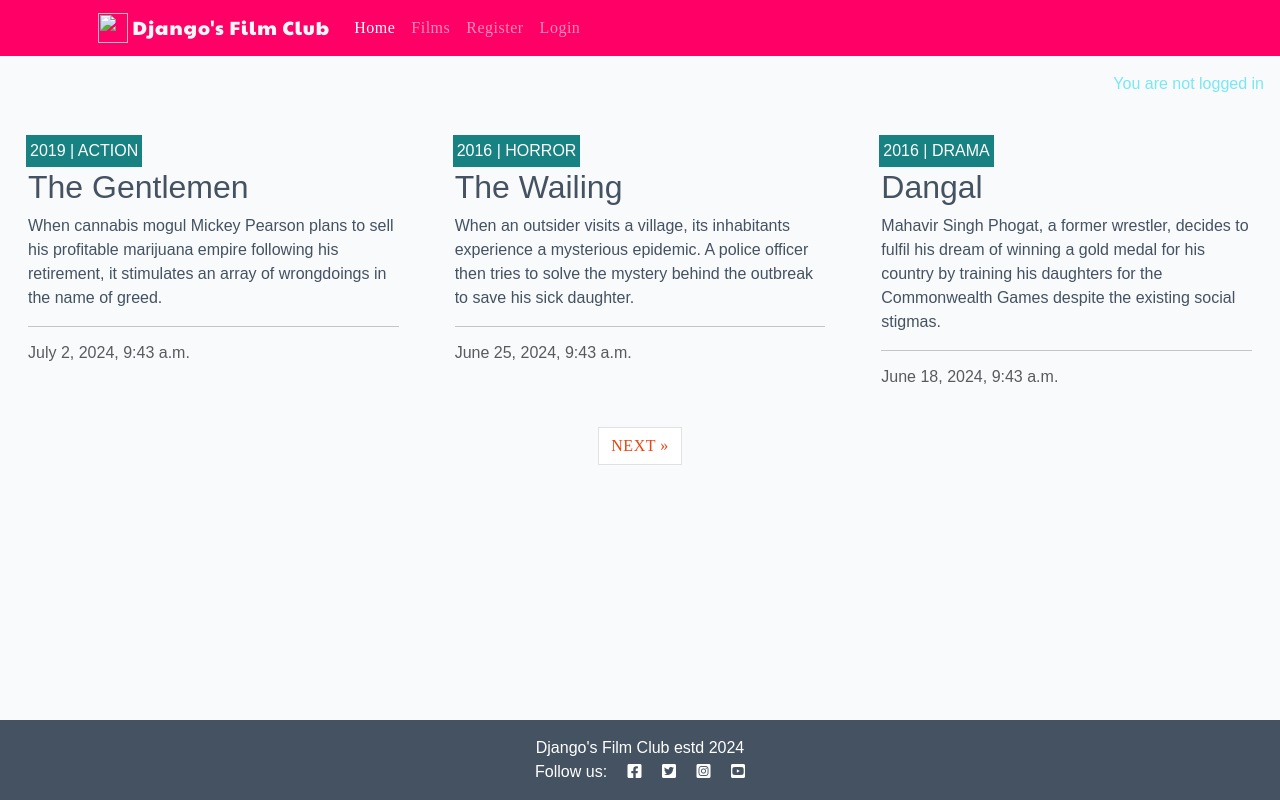
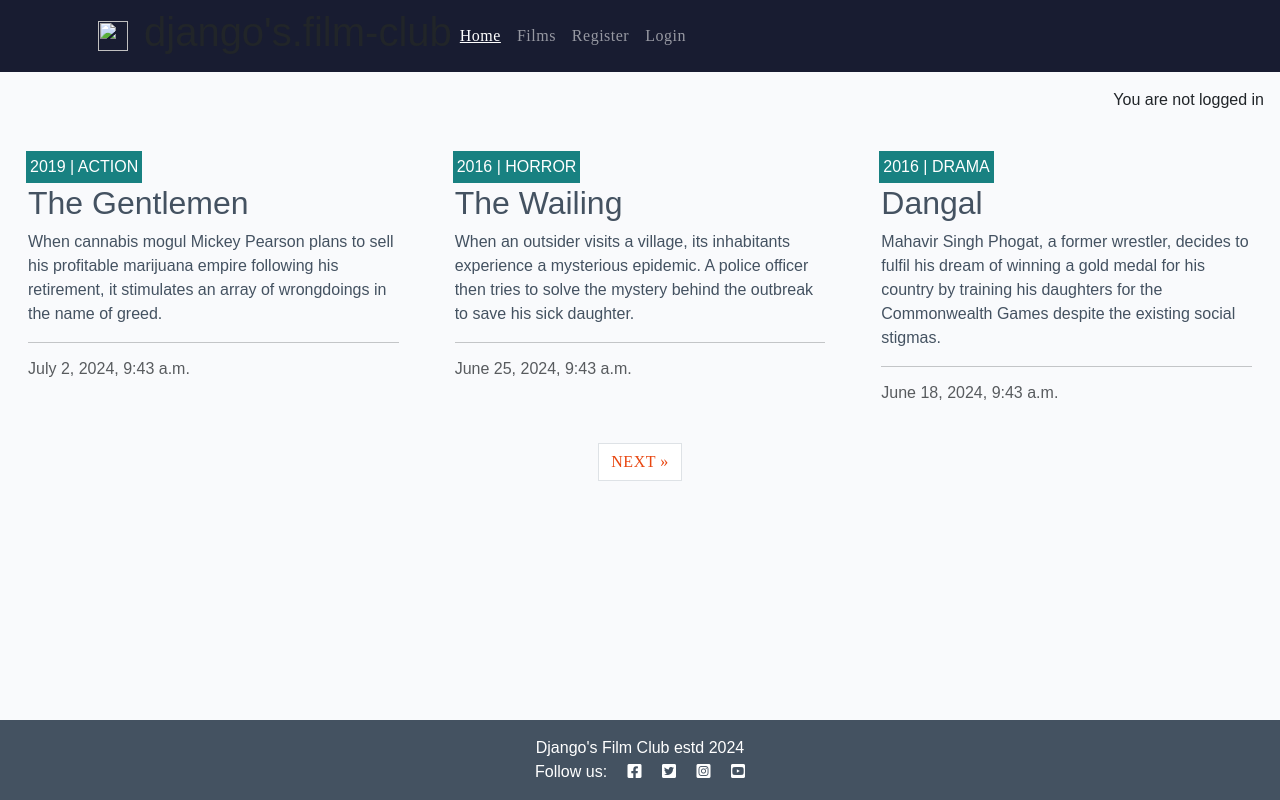
Before and after one commit to StringerMus/django-film-club, a Django app: page / in a window 1280 px wide. Run offline with Django 4.2, Linux system fonts and the light colour scheme; data comes from the database, SQL or seed files in the repository; some web fonts are replaced.

Commit message:
Edit css for base.html elements.

```diff
--- a/static/css/style.css
+++ b/static/css/style.css
@@ -13,7 +13,7 @@ body {
     text-align: ;
     font-family: "Hind Madurai", sans-serif;
     letter-spacing: 0px;
-    color: rgb(122, 231, 244);
+    color: #fgb17a;
 }
 
 /*navbar*/
@@ -26,7 +26,7 @@ body {
 }
 
 .navbar{
-    background-color: #ff0066;
+    background-color: #181c31;m
 }
 
 nav a{
@@ -34,16 +34,21 @@ nav a{
     letter-spacing: 0.5px;
 }
 
+.active {
+    color: rgb(255, 205, 66);
+    text-decoration: underline;
+  }
+
 /*main content*/
-body {
+/*body {
     background-color: #e3fbff;
-}
+}*/
 
 .brand {
     font-family: Lato, sans-serif;
     font-size: 1.4rem;
     font-weight: 700;
-    color: #4A4A4F;
+    color: #ffdc42;
 }
 
 .thin {
--- a/templates/base.html
+++ b/templates/base.html
@@ -36,7 +36,8 @@
     <div class="container">
       <a href="#" class="navbar-brand mb-0" h1>
         <img class="d-inline-block align-top" src="" width="30" height="30"/>
-        Django's Film Club</a>
+      </a>
+      <h1 class="title">django's.film-club</h1>
 
       <!--Burger menu appear when screen small-->
       <button type="button" data-bs-toggle="collapse" data-bs-target="#navbarNav" class="navbar-toggler" aria-controls="navbarNav" aria-expanded="false" aria-label="Toggle navigation">
```
Also changed, not shown: 1 other file.
